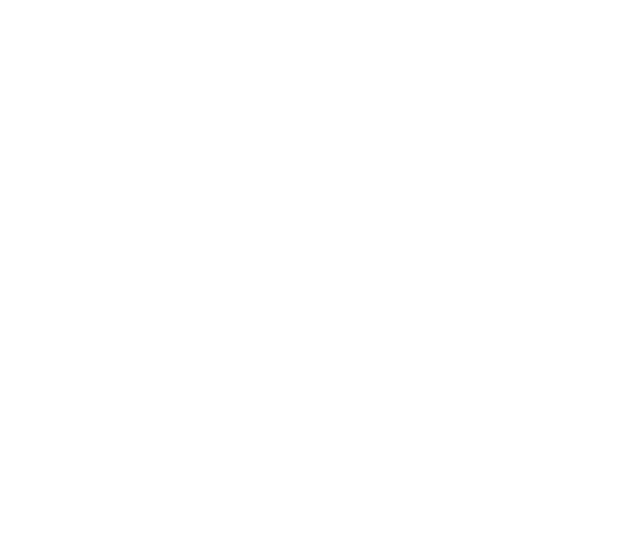
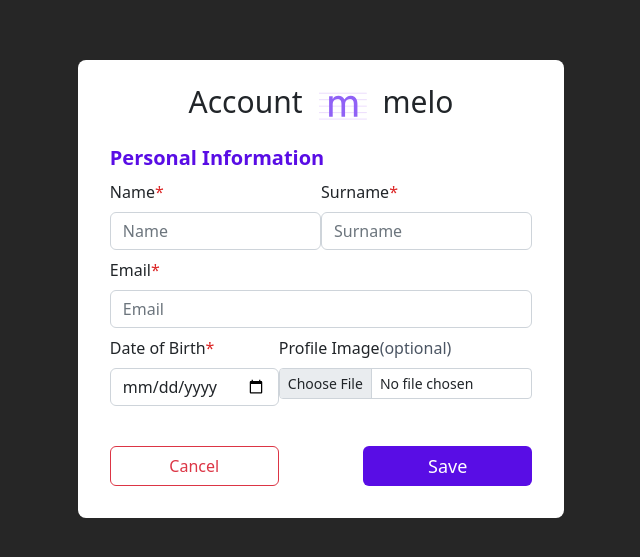
Before and after one commit to Cormac-C/melo, a React (Create React App) app: page /account in a window 1280 px wide. Before the commit this address had no page. Shown: the part 111-668 px from the top of the page, without its empty margins (319-959 px from the left). Built offline with nearby package versions, Linux system fonts and the light colour scheme.

Commit message:
Add account page

```diff
--- a/src/App.js
+++ b/src/App.js
@@ -1,7 +1,7 @@
 import React from "react";
 import { BrowserRouter as Router, Routes, Route } from "react-router-dom";
 import UserDataContext from "./context";
-import { Signup, Login, Home, PlaylistPage } from "./pages";
+import { Signup, Login, Home, PlaylistPage, Account } from "./pages";
 import "./App.css";
 import "bootstrap/dist/css/bootstrap.min.css";
 
@@ -29,6 +29,7 @@ function App() {
           <Route path="/login" element={<Login />} />
           <Route path="/" element={<Home />} />
           <Route path="/list/:id" element={<PlaylistPage />} />
+          <Route path="/account" element={<Account />} />
         </Routes>
       </Router>
     </UserDataContext.Provider>
--- a/src/components/Topbar.js
+++ b/src/components/Topbar.js
@@ -87,6 +87,9 @@ export function Topbar() {
               className="!text-white flex items-center"
             >
               <NavDropdown.Item href="#action3">Profile</NavDropdown.Item>
+              <NavDropdown.Item onClick={() => navigate("/account")}>
+                Account
+              </NavDropdown.Item>
               <NavDropdown.Item href="#action4">Settings</NavDropdown.Item>
               <NavDropdown.Item onClick={logout}>Logout</NavDropdown.Item>
             </NavDropdown>
--- /dev/null
+++ b/src/pages/Account.js
@@ -0,0 +1,139 @@
+import { React, useEffect, useState } from "react";
+import { Form, Button } from "react-bootstrap";
+import { Link, useNavigate } from "react-router-dom";
+
+export function Account() {
+  const [name, setName] = useState("");
+  const [surname, setSurname] = useState("");
+  const [email, setEmail] = useState("");
+  const [dob, setDob] = useState("");
+
+  useEffect(() => {
+    try {
+      if (localStorage.getItem("currentUser")) {
+        const user = JSON.parse(localStorage.getItem("currentUser"));
+        setName(user.name);
+        setSurname(user.surname);
+        setEmail(user.email);
+        setDob(user.dob);
+      }
+    } catch (error) {
+      console.log(error);
+    }
+  }, []);
+
+  const navigate = useNavigate();
+
+  const editAccount = (e) => {
+    e.preventDefault();
+    const userCookie = {};
+    const formData = new FormData(e.target);
+    for (var [key, value] of formData.entries()) {
+      if (key === "profilePic") {
+        // userCookie[key] = encodeImage(userCookie, value);
+      } else {
+        userCookie[key] = value;
+      }
+    }
+    localStorage.setItem(userCookie.username, JSON.stringify(userCookie));
+    localStorage.setItem("currentUser", JSON.stringify(userCookie));
+    navigate("/");
+  };
+
+  return (
+    <main className="App bg-neutral-800 w-screen h-screen flex items-center justify-center md:p-8">
+      <Form
+        onSubmit={editAccount}
+        className="bg-white w-full h-full md:w-4/5 lg:w-2/5 md:h-fit py-4 px-8 rounded-lg flex flex-col max-h-full overflow-scroll space-y-2"
+      >
+        <div className="flex h-fit justify-center">
+          <h1 className="text-3xl">Account</h1>
+          <img className="w-12 mx-3" src="/logo.svg" alt="logo" />
+          <h1 className="text-3xl">melo</h1>
+        </div>
+
+        <h1 className="text-xl text-left text-purple font-semibold pt-2">
+          Personal Information
+        </h1>
+        <div className="flex flex-col md:flex-row justify-between">
+          <Form.Group className="text-left">
+            <Form.Label>
+              Name
+              <span className="text-red-600">*</span>
+            </Form.Label>
+            <Form.Control
+              name="name"
+              type="text"
+              placeholder="Name"
+              defaultValue={name}
+              required
+            />
+          </Form.Group>
+
+          <Form.Group className="text-left">
+            <Form.Label>
+              Surname
+              <span className="text-red-600">*</span>
+            </Form.Label>
+            <Form.Control
+              name="surname"
+              type="text"
+              placeholder="Surname"
+              defaultValue={surname}
+              required
+            />
+          </Form.Group>
+        </div>
+
+        <Form.Group className="text-left">
+          <Form.Label>
+            Email
+            <span className="text-red-600">*</span>
+          </Form.Label>
+          <Form.Control
+            name="email"
+            type="email"
+            placeholder="Email"
+            defaultValue={email}
+            required
+          />
+        </Form.Group>
+
+        <div className="flex flex-col md:flex-row justify-between">
+          <Form.Group className="text-left">
+            <Form.Label>
+              Date of Birth
+              <span className="text-red-600">*</span>
+            </Form.Label>
+            <Form.Control name="dob" type="date" defaultValue={dob} required />
+          </Form.Group>
+
+          <Form.Group className="text-left">
+            <Form.Label>
+              Profile Image
+              <span className="text-gray-600">(optional)</span>
+            </Form.Label>
+            <Form.Control name="profilePic" type="file" size="sm" />
+          </Form.Group>
+        </div>
+
+        <div className="flex flex-col md:flex-row justify-between pt-4">
+          <Button
+            className="my-2 md:w-2/5"
+            variant="outline-danger"
+            onClick={() => navigate(-1)}
+            type="reset"
+          >
+            Cancel
+          </Button>
+          <Button
+            className="my-2 !text-lg text-white !bg-purple hover:!bg-purple-dark !border-none md:w-2/5"
+            type="submit"
+          >
+            Save
+          </Button>
+        </div>
+      </Form>
+    </main>
+  );
+}
--- a/src/pages/index.js
+++ b/src/pages/index.js
@@ -2,3 +2,4 @@ export { Signup } from "./Signup";
 export { Login } from "./Login";
 export { Home } from "./Home";
 export { PlaylistPage } from "./PlaylistPage";
+export { Account } from "./Account";
```
